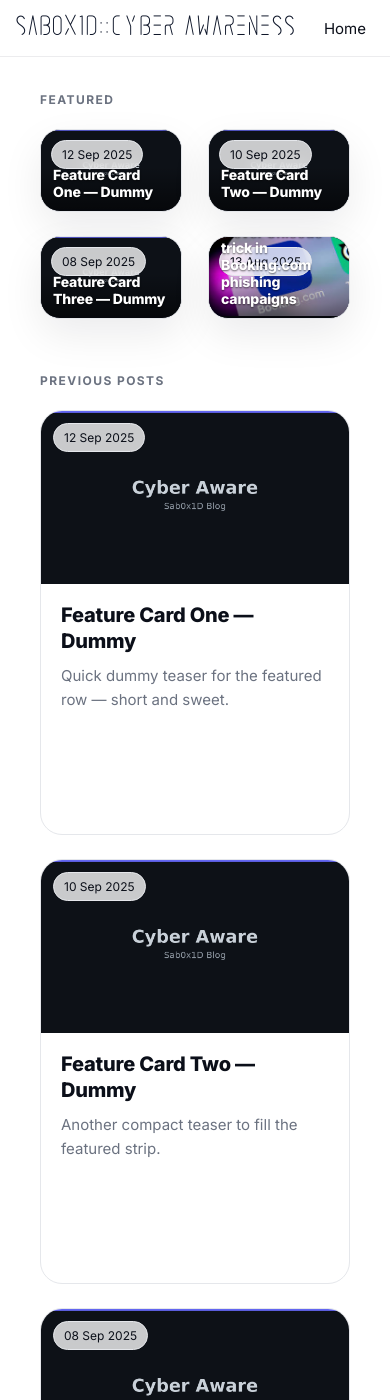
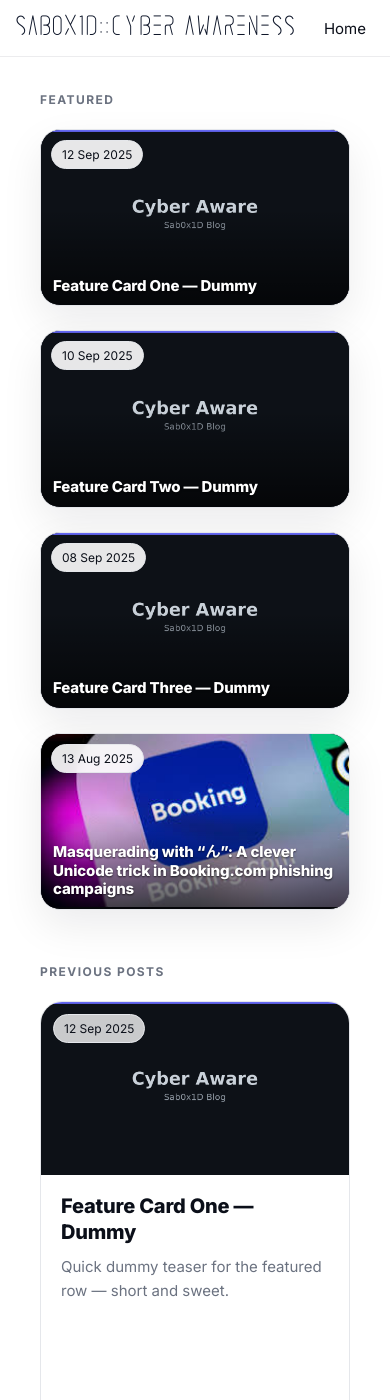
Before and after one commit to Sab0x1D/blogs, a Jekyll site: the page built from index.html, in a window 390 px wide and 1400 px high. Built offline with Jekyll 4.4.1, drawn with Linux system fonts in a browser that asks for light colours.

Commit message:
featured grid mobile fix

```diff
--- a/assets/css/site.css
+++ b/assets/css/site.css
@@ -605,9 +605,9 @@
 
 /* ===== Featured → compact tiles on mobile (match "Popular Topics") ===== */
 @media (max-width: 640px){
-  /* Force 2-up grid for Featured on phones */
+  /* Switch to **single column** for readability */
   .featured-row{
-    grid-template-columns: repeat(2, minmax(0,1fr)) !important;
+    grid-template-columns: 1fr !important;
     gap: var(--gap);
   }
 
@@ -617,10 +617,10 @@
     overflow: hidden;
     border-radius: 20px;
     box-shadow: var(--shadow);
-    background: #0b0f19; /* allows nice fade/edge on slow image loads */
+    background: #0b0f19;
   }
 
-  /* Keep a compact, media-first aspect ratio like the topic tiles */
+  /* Media-first aspect ratio (still looks like a tile) */
   .featured-row .card.card--sm .media{
     aspect-ratio: 16 / 9 !important;
   }
@@ -634,11 +634,11 @@
     object-fit: cover;
   }
 
-  /* Soft gradient for legible text */
+  /* Stronger gradient for legible text on busy images */
   .featured-row .card.card--sm::after{
     content:"";
     position:absolute; inset:0;
-    background: linear-gradient(to top, rgba(0,0,0,.55), rgba(0,0,0,0) 55%);
+    background: linear-gradient(to top, rgba(0,0,0,.65), rgba(0,0,0,0) 55%);
     pointer-events:none;
   }
 
@@ -647,9 +647,10 @@
     position:absolute;
     top:10px; left:10px;
     z-index:2;
+    background: rgba(255,255,255,.9);
   }
 
-  /* Overlay the title at the bottom (compact, like topic labels) */
+  /* Overlay the title at the bottom (compact, readable) */
   .featured-row .card.card--sm .body{
     position: absolute;
     left: 12px; right: 12px; bottom: 10px;
@@ -660,10 +661,10 @@
   .featured-row .card.card--sm .title{
     color:#fff;
     font-weight:800;
-    font-size:14px;
-    line-height:1.2;
+    font-size:15px;
+    line-height:1.25;
     margin:0;
-    text-shadow: 0 1px 2px rgba(0,0,0,.6);
+    text-shadow: 0 1px 2px rgba(0,0,0,.7);
   }
 
   /* Hide desktop-only bits on mobile tiles */
@@ -673,7 +674,7 @@
   }
 }
 
-/* Single-column fallback for very small phones */
+/* Single-column fallback for ultra-small phones (kept for clarity) */
 @media (max-width: 360px){
   .featured-row{ grid-template-columns: 1fr !important; }
 }
```
